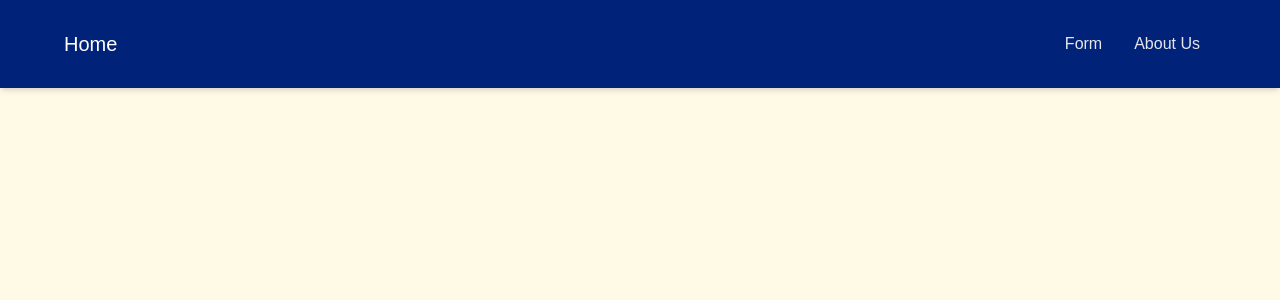
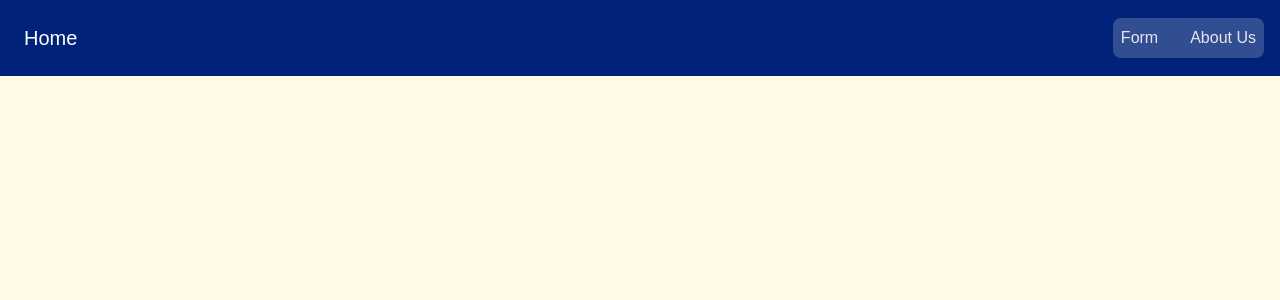
Before and after one commit to icoletti/alternanza, a Flask app: page / in a window 1280 px wide. Shown: the top 300 px of the page. Run offline with Flask 3, Linux system fonts and the light colour scheme.

Commit message:
navbar funzionante

```diff
--- a/backend/templates/base.html
+++ b/backend/templates/base.html
@@ -17,9 +17,11 @@
         extend: {
           colors: {
             resolutionblue: '#002379',
+            prussianblue: '#001854',
             blazeorange: '#FF5F00',
             atomictangerine: '#FF9F66',
-            earlydawn: '#FFFAE6'
+            earlydawn: '#FFFAE6',
+            chambray:'#324E93'
           }
         }
       }
@@ -28,9 +30,9 @@
 </head>
 
 <body class="bg-earlydawn font-snas">
-  <nav class="lg:px-16 px-4 bg-resolutionblue text-white flex flex-wrap items-center py-4 shadow-md">
+  <!--<nav class="lg:px-16 px-4 bg-resolutionblue text-white flex flex-wrap items-center py-4 shadow-md">
     <div class="flex-1 flex justify-between items-center">
-      <a href="{{ url_for('home' ) }}" class="text-xl">Home</a>
+      <a href="{{ url_for('home' ) }}" class="text-xl hover:underline decoration-atomictangerine decoration-2 rounded-md p-2">Home</a>
     </div>
     <label for="menu-toggle" class="pointer-cursor md:hidden block">
       <svg class="fill-current text-gray-900" xmlns="http://www.w3.org/2000/svg" width="20" height="20"
@@ -44,13 +46,48 @@
     <div class="hidden md:flex md:items-center md:w-auto w-full" id="menu">
       <nav>
         <ul class="md:flex items-center justify-between text-base text-gray-200 pt-4 md:pt-0">
-          <li><a class="md:p-4 py-3 px-0 block" href="{{ url_for('upload' ) }}">Form</a></li>
-          <li><a class="md:p-4 py-3 px-0 block" href="{{ url_for('start' ) }}">About Us</a></li>
+          <li><a class="md:p-2 block hover:underline decoration-atomictangerine decoration-2 rounded-md" href="{{ url_for('upload' ) }}">Form</a></li>
+          <li><a class="md:p-2 block hover:underline decoration-atomictangerine decoration-2 rounded-md" href="{{ url_for('start' ) }}">About Us</a></li>
 
         </ul>
       </nav>
     </div>
+  </nav> -->
+  <nav class="bg-resolutionblue text-white">
+    <div class="max-w-screen-xl flex flex-wrap items-center justify-between mx-auto p-4">
+      <a href="{{ url_for('home') }}" class="text-xl hover:underline decoration-atomictangerine decoration-2 rounded-md p-2">
+        Home
+      </a>
+      <button data-collapse-toggle="navbar-default" type="button" class="inline-flex items-center p-2 w-10 h-10 justify-center text-sm text-gray-500 rounded-lg md:hidden hover:bg-chambray focus:outline-none focus:ring-2 focus:ring-chambray dark:text-gray-400 dark:hover:bg-prussianblue dark:focus:ring-prussianblue" aria-controls="navbar-default" aria-expanded="false">
+        <span class="sr-only">Open main menu</span>
+        <svg class="w-5 h-5" aria-hidden="true" xmlns="http://www.w3.org/2000/svg" fill="none" viewBox="0 0 20 20">
+          <path stroke="currentColor" stroke-linecap="round" stroke-linejoin="round" stroke-width="2" d="M0 3h20v2H0V3zm0 6h20v2H0V9zm0 6h20v2H0v-2z"/>
+        </svg>
+      </button>
+      <div class="hidden w-full md:block md:w-auto" id="navbar-default">
+        <ul class="font-medium flex flex-col p-4 md:p-2 mt-4 border border-chambray rounded-lg bg-chambray md:flex-row md:space-x-8 md:mt-0 md:border-0 md:bg-chambray dark:bg-prussianblue md:dark:bg-prussianblue dark:border-prussianblue">
+          <li>
+            <a href="{{ url_for('upload') }}" class="block py-2 px-3 text-gray-200 rounded hover:underline decoration-atomictangerine decoration-2 md:hover:bg-transparent md:border-0 md:hover:text-white md:p-0 dark:text-white md:dark:hover:text-atomictangerine dark:hover:text-white md:dark:hover:bg-transparent">Form</a>
+          </li>
+          <li>
+            <a href="{{ url_for('start') }}" class="block py-2 px-3 text-gray-200 rounded hover:underline decoration-atomictangerine decoration-2 md:hover:bg-transparent md:border-0 md:hover:text-white md:p-0 dark:text-white md:dark:hover:text-atomictangerine dark:hover:text-white md:dark:hover:bg-transparent">About Us</a>
+          </li>
+        </ul>
+      </div>
+    </div>
   </nav>
+
+  <script>
+  document.addEventListener('DOMContentLoaded', function() {
+    const button = document.querySelector('[data-collapse-toggle="navbar-default"]');
+    const menu = document.getElementById('navbar-default');
+
+    button.addEventListener('click', function() {
+      menu.classList.toggle('hidden');
+    });
+  });
+  </script>
+
   <section class="m-6">
     {% block body %}{% endblock %}
   </section>
```
